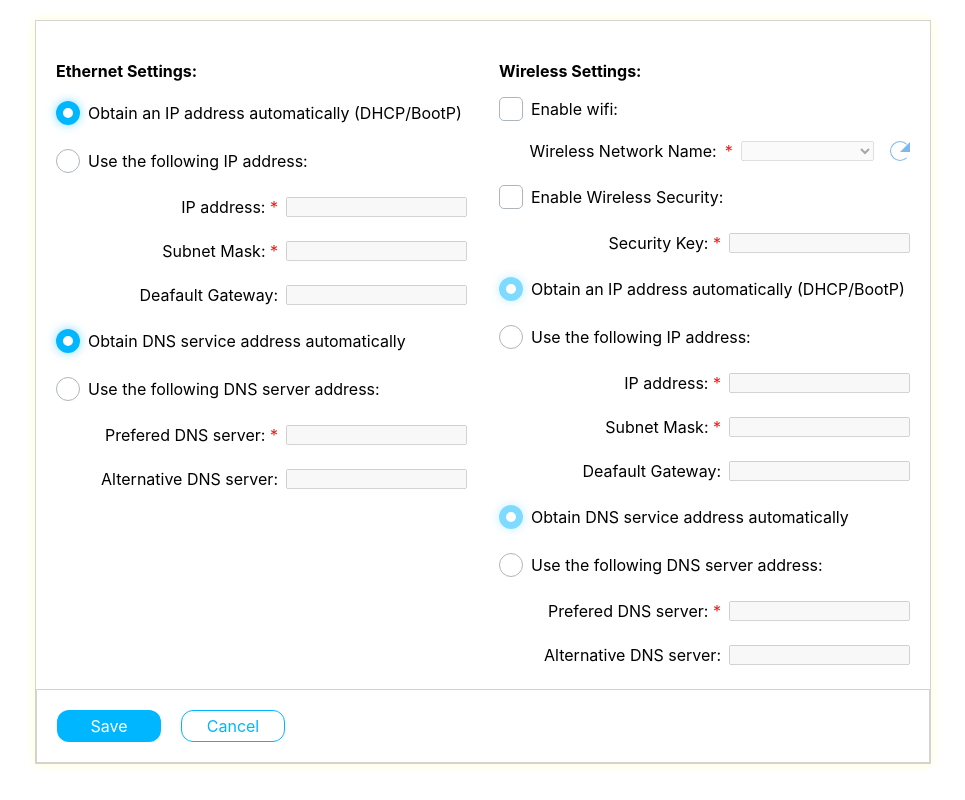
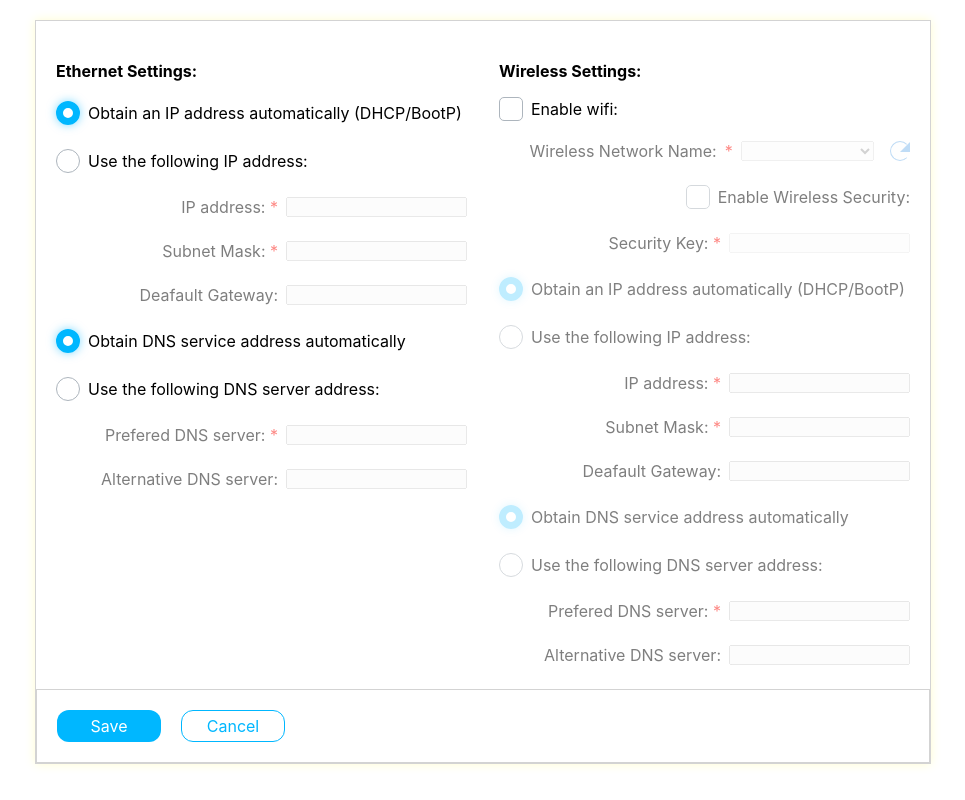
Before and after one commit to pavel-kru/omertex-test, a React (Create React App) app: page / in a window 1280 px wide. Shown: the whole page, without its empty margins (157-1122 px from the left). Built offline with nearby package versions, Linux system fonts and the light colour scheme.

Commit message:
fixing bugs and adding disabling styles

```diff
--- a/src/components/Fieldset.js
+++ b/src/components/Fieldset.js
@@ -5,6 +5,14 @@ import Button from "../UI/Button";
 const Fieldset = ({ name, form, onChange }) => {
   let enableWifi = null;
   let wirelessSpecialSettings = null;
+  let wirelessDisabled = name === "Wireless" && !form.Wireless.enable;
+  let disabledStyle = wirelessDisabled ? styles.disabledOpacity : null;
+  let fieldsetIpDisabledStyle = form[name].ip.auto
+    ? styles.disabledOpacity
+    : null;
+  let fieldsetDnsDisabledStyle = form[name].dns.auto
+    ? styles.disabledOpacity
+    : null;
 
   if (name === "Wireless") {
     enableWifi = (
@@ -22,7 +30,7 @@ const Fieldset = ({ name, form, onChange }) => {
 
     wirelessSpecialSettings = (
       <>
-        <div className={styles.select}>
+        <div className={`${styles.select} ${disabledStyle}`}>
           <Input
             label="Wireless Network Name:"
             idx={name + ".networkName"}
@@ -43,6 +51,7 @@ const Fieldset = ({ name, form, onChange }) => {
           label="Enable Wireless Security:"
           idx={name + ".enableKey"}
           id={`${name}-security-enable`}
+          className={`${styles.inputText} ${disabledStyle}`}
           type="checkbox"
           onChange={onChange}
           checked={form.Wireless.enableKey}
@@ -52,7 +61,9 @@ const Fieldset = ({ name, form, onChange }) => {
           idx={name + ".securityKey"}
           type="text"
           disabled={!form.Wireless.enableKey}
-          className={styles.inputText}
+          className={`${styles.inputText} ${
+            !form.Wireless.enableKey ? styles.disabledOpacity : null
+          }`}
           value={form.Wireless.securityKey}
           onChange={onChange}
           required
@@ -60,11 +71,9 @@ const Fieldset = ({ name, form, onChange }) => {
       </>
     );
   }
+
   return (
-    <fieldset
-      className={styles.fieldset}
-      disabled={name === "Wireless" && !form.Wireless.enable}
-    >
+    <fieldset disabled={wirelessDisabled} className={styles.fieldset}>
       <legend>
         {name} Settings:
         {enableWifi}
@@ -75,6 +84,7 @@ const Fieldset = ({ name, form, onChange }) => {
         idx={name + ".ip.auto"}
         id={`${name}-ip-auto`}
         type="radio"
+        className={disabledStyle}
         name={`${name}-ip`}
         checked={form[name].ip.auto}
         onChange={onChange}
@@ -83,12 +93,16 @@ const Fieldset = ({ name, form, onChange }) => {
         label="Use the following IP address:"
         idx={name + ".ip.auto"}
         id={`${name}-ip-manually`}
+        className={disabledStyle}
         type="radio"
         name={`${name}-ip`}
         checked={!form[name].ip.auto}
         onChange={onChange}
       />
-      <fieldset disabled={form[name].ip.auto}>
+      <fieldset
+        disabled={form[name].ip.auto}
+        className={fieldsetIpDisabledStyle}
+      >
         <Input
           label="IP address:"
           idx={name + ".ip.address"}
@@ -125,6 +139,7 @@ const Fieldset = ({ name, form, onChange }) => {
         label="Obtain DNS service address automatically"
         idx={name + ".dns.auto"}
         id={`${name}-dns-address-auto`}
+        className={disabledStyle}
         type="radio"
         name={`${name}-dns-address`}
         checked={form[name].dns.auto}
@@ -134,11 +149,16 @@ const Fieldset = ({ name, form, onChange }) => {
         label="Use the following DNS server address:"
         idx={name + ".dns.auto"}
         id={`${name}-dns-address-manually`}
+        className={disabledStyle}
+        checked={!form[name].dns.auto}
         type="radio"
         name={`${name}-dns-address`}
         onChange={onChange}
       />
-      <fieldset disabled={form[name].dns.auto}>
+      <fieldset
+        disabled={form[name].dns.auto}
+        className={fieldsetDnsDisabledStyle}
+      >
         <Input
           label="Prefered DNS server:"
           idx={name + ".dns.preferedServer"}
--- a/src/components/Fieldset.module.scss
+++ b/src/components/Fieldset.module.scss
@@ -1,10 +1,10 @@
 @import "../variables";
 
 .fieldset {
-  // padding: 0 10px;
   width: 50%;
-
   legend {
+    opacity: 1;
+    z-index: 100;
     font-weight: 700;
     padding: 20px 0;
     .enableWifi {
@@ -20,7 +20,6 @@
   .inputText {
     flex-direction: row-reverse;
   }
-
   input[type="radio"],
   input[type="checkbox"] {
     position: absolute;
@@ -49,7 +48,6 @@
       box-shadow: 0 0 10px rgba($blue-water, 0.5);
     }
   }
-
   input[type="checkbox"] {
     + label::before {
       border-radius: 5px;
@@ -79,6 +77,11 @@
   }
 }
 
+.disabledOpacity {
+  opacity: 0.5;
+}
+
+
 @media (max-width: 878px) {
   .fieldset {
     width: 100%;
--- a/src/containers/Form.js
+++ b/src/containers/Form.js
@@ -40,14 +40,6 @@ const formInitialState = {
     Ethernet: { dns: {}, ip: {} },
     Wireless: { dns: {}, ip: {} },
   },
-};
-
-const checkValidityHandler = (obj) => {
-  return (
-    [...Object.values(obj.Ethernet), ...Object.values(obj.Wireless)].filter(
-      (err) => Object.values(err).length > 0
-    ).length === 0
-  );
 };
 
 const formReducer = (state, action) => {
@@ -117,7 +109,7 @@ const formReducer = (state, action) => {
           ...state.errors,
           [path]: {
             ...state.errors[path],
-            [subPath]: "",
+            [subPath]: {},
           },
         },
       };
@@ -182,11 +174,21 @@ function Form() {
     });
   }, []);
 
-  const formIsValid = checkValidityHandler(form.errors);
+  let formIsValid = true;
+
+  const formCheckValidityHandler = (obj) => {
+    for (let key in obj) {
+      if (typeof obj[key] === "string") {
+        formIsValid = false;
+      }
+      if (typeof obj[key] === "object") formCheckValidityHandler(obj[key]);
+    }
+  };
+  formCheckValidityHandler(form.errors);
 
   const formSubmitHandler = (event) => {
     event.preventDefault();
-    if (!formIsValid) return;
+    // if (!formIsValid) return;
     dispatchForm({ type: "SUBMIT" });
   };
 
@@ -202,7 +204,12 @@ function Form() {
         <Fieldset name="Wireless" onChange={inputChangeHandler} form={form} />
       </div>
       <div className={styles.buttons}>
-        <Button type="submit">Save</Button>
+        <Button
+          type="submit"
+          disabled={!formIsValid}
+        >
+          Save
+        </Button>
         <Button type="cancel" onClick={formCancelHandler}>
           Cancel
         </Button>
--- a/src/variables.scss
+++ b/src/variables.scss
@@ -2,6 +2,7 @@ $blue-water: #00b7ff;
 $light-grey: #d3d3d3;
 $red: #fc160e;
 $cream: #fffdd0;
+$white: #ffffff;
 
 @keyframes bump {
   0% {
```
